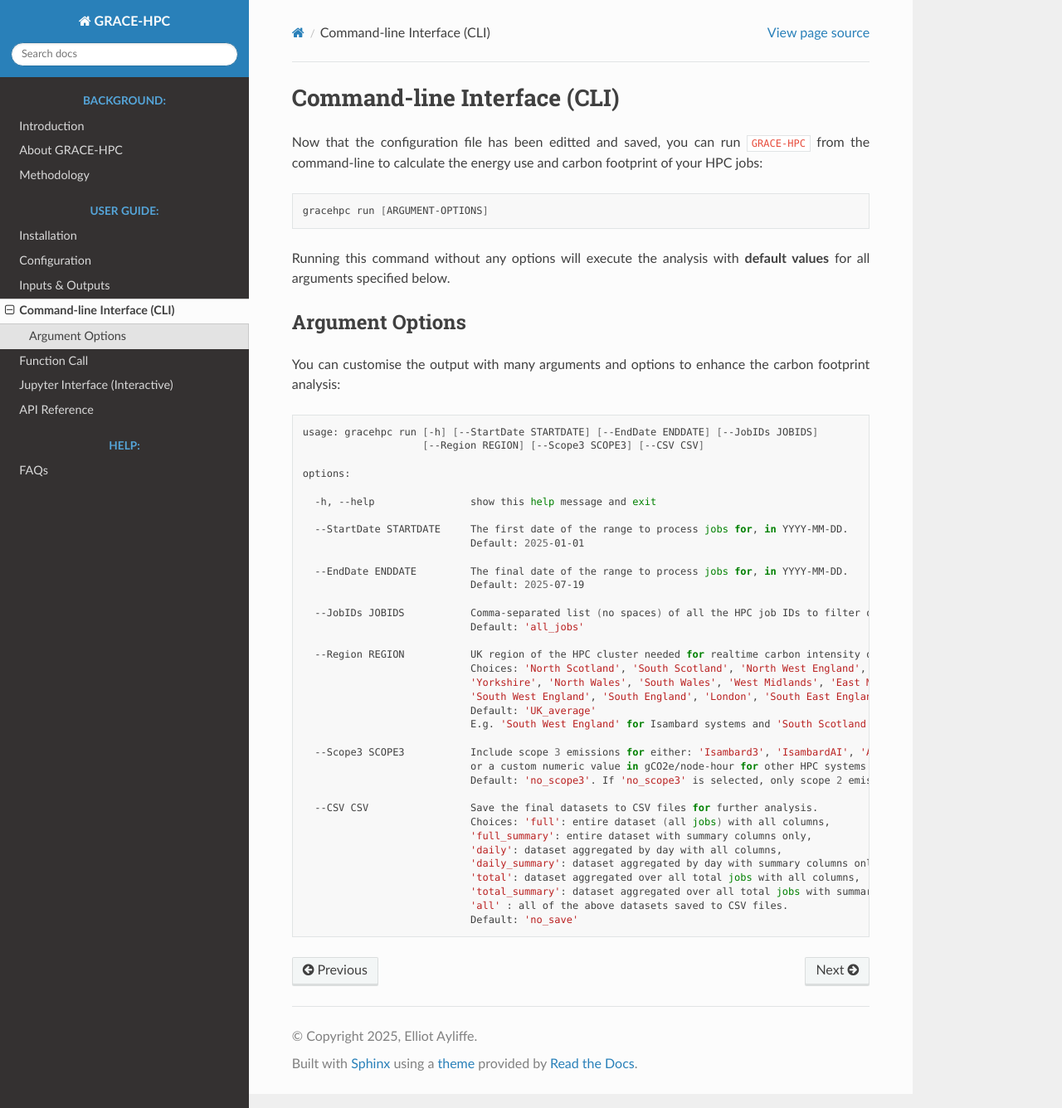
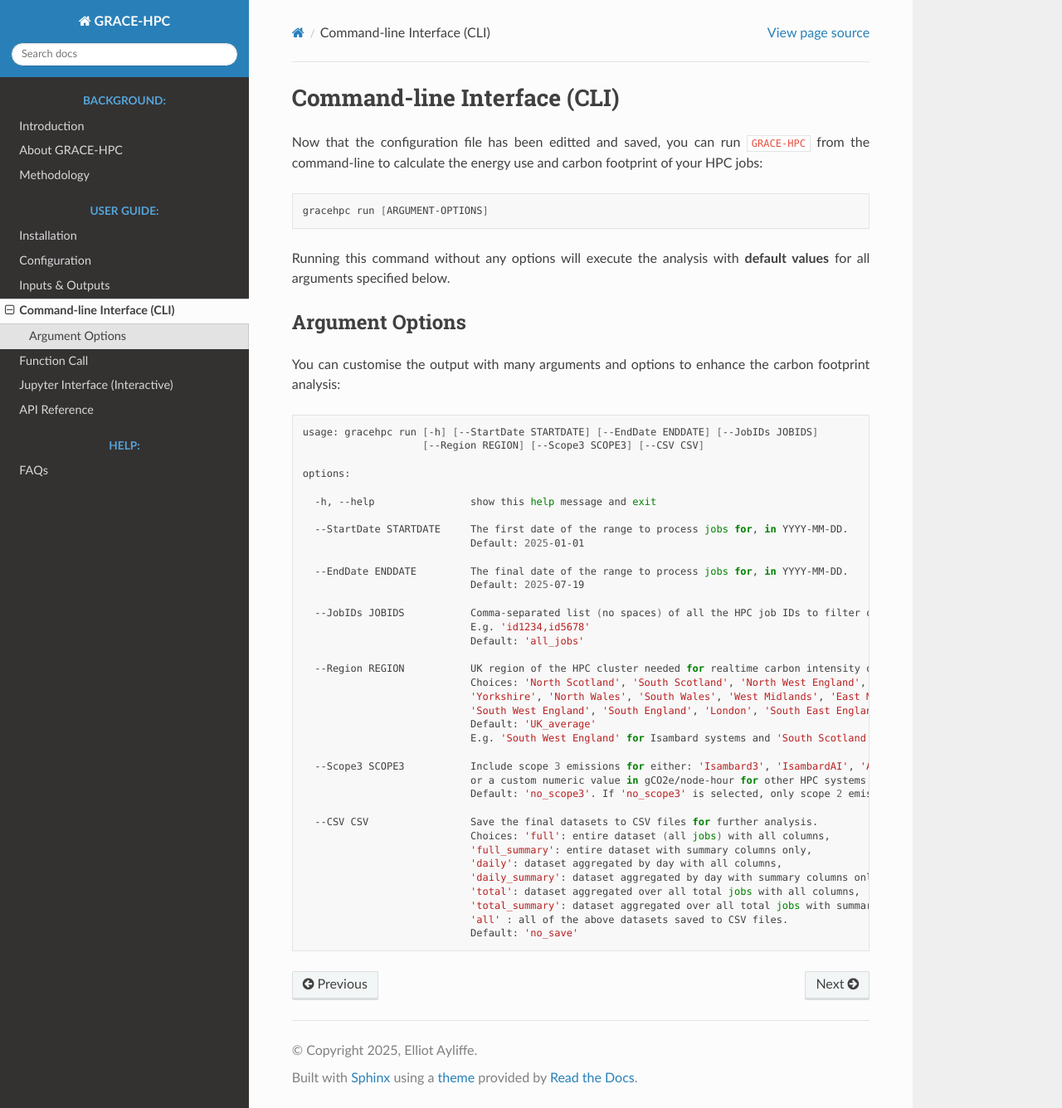
Before and after one commit to Elliot-Ayliffe/GRACE-HPC, a Sphinx documentation site: the page built from docs/cli.md, in a window 1280 px wide and 1336 px high. Shown: the whole window at 83% size. Built offline with Sphinx 7.4.7 and the Read the Docs theme 3.1.0, drawn with Linux system fonts in a browser that asks for light colours.

Commit message:
Update cli.md

```diff
--- a/docs/cli.md
+++ b/docs/cli.md
@@ -25,7 +25,8 @@
   --EndDate ENDDATE         The final date of the range to process jobs for, in YYYY-MM-DD.
                             Default: 2025-07-19
 
-  --JobIDs JOBIDS           Comma-separated list (no spaces) of all the HPC job IDs to filter on (e.g. "id1234,id5678")
+  --JobIDs JOBIDS           Comma-separated list (no spaces) of all the HPC job IDs to filter on.
+                            E.g. 'id1234,id5678'
                             Default: 'all_jobs'
 
   --Region REGION           UK region of the HPC cluster needed for realtime carbon intensity data.
```
